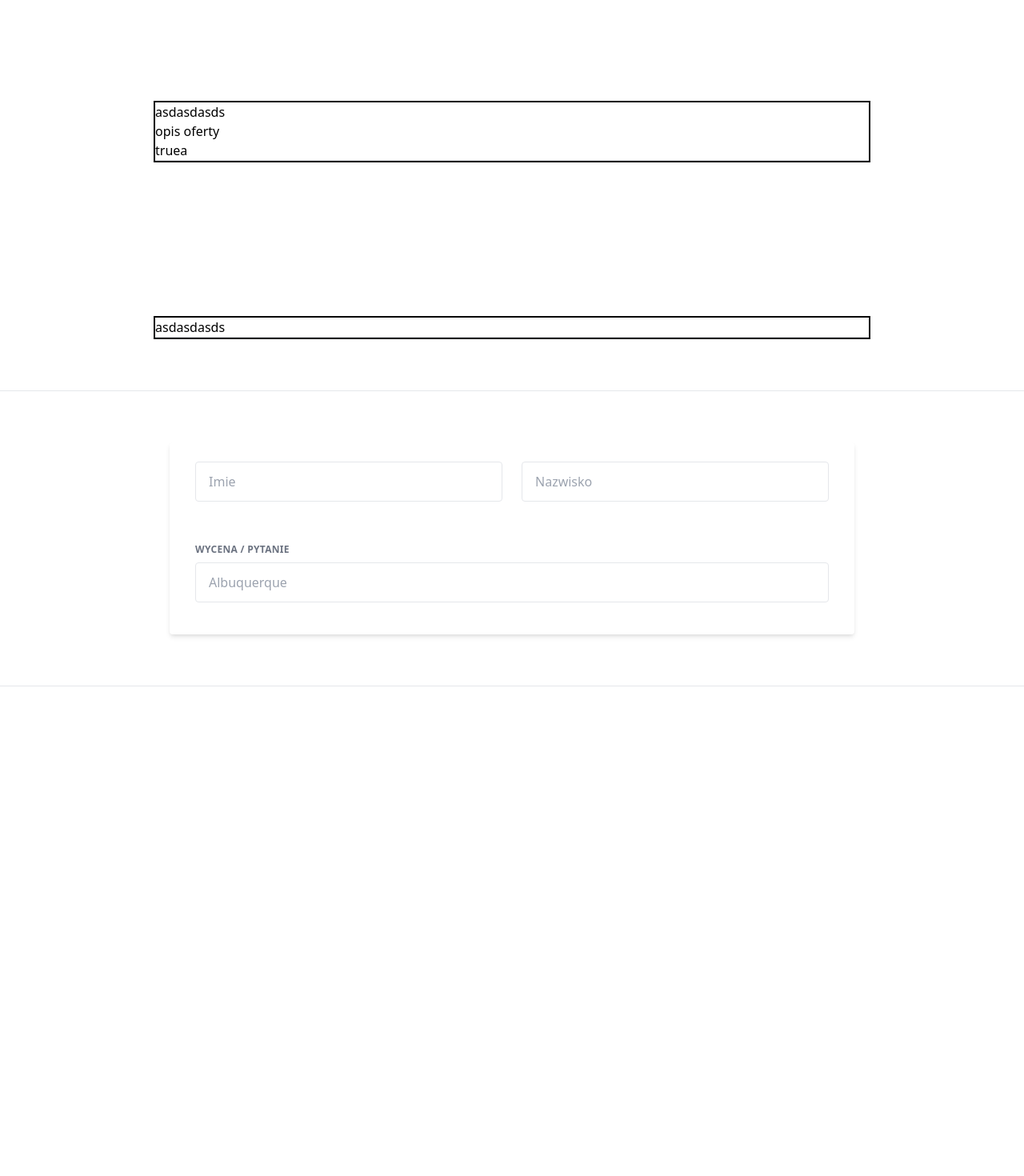
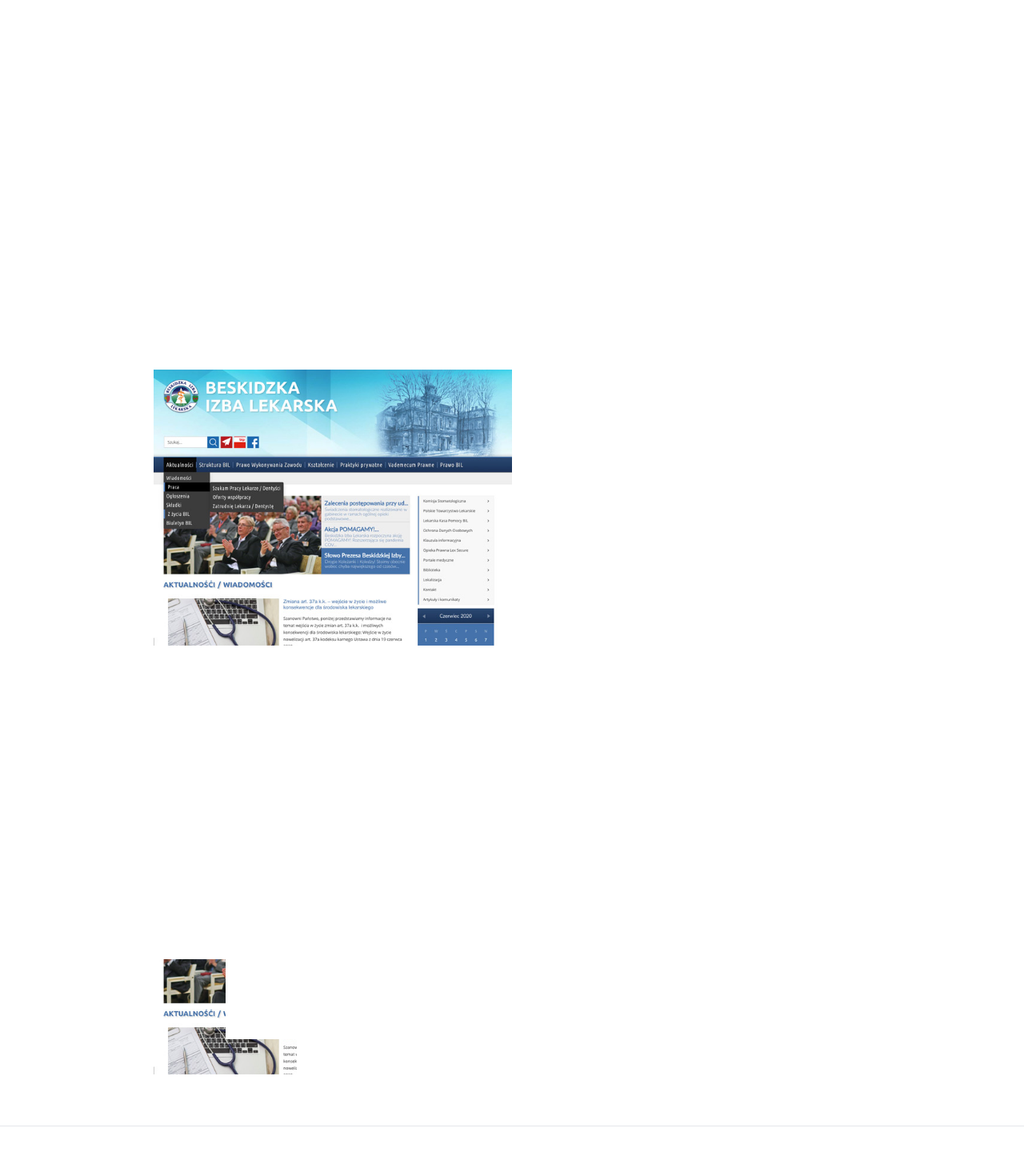
Before and after one commit to adamkarski/portfolio, a Next.js app: page /test_anim in a window 1280 px wide. Shown: the part 680-2150 px from the top of the page at 80% size. Before the commit the page ends 1562 px from the top, so only its background shows below. Built offline with nearby package versions, Linux system fonts and the light colour scheme.

Commit message:
anim work

```diff
--- a/components/imageOferta.js
+++ b/components/imageOferta.js
@@ -2,7 +2,6 @@ import { Component } from "react";
 import Link from "next/link";
 import { motion, useAnimation } from "framer-motion";
 import { InView } from "react-intersection-observer";
-
 
 const slideVariant = {
   hidden: {
@@ -17,16 +16,11 @@ const slideVariant = {
 };
 
 export default class ImgSlide extends Component {
-
-  animation = useAnimation();
-
   render() {
     const state = {
       height: {},
-      opis:{},
+      opis: {},
     };
-
-
 
     return (
       <InView>
@@ -37,13 +31,39 @@ export default class ImgSlide extends Component {
             slideAnimation.start(slideVariant.hidden);
           }
 
-          return
+          return;
           <>
+            <div className="container ">
+              <motion.div
+                key="iz1"
+                className="anim-oferta-image w-1/2 h-full bg-transparent"
+                initial={{ opacity: 0 }}
+                transform={{ delay: 400 }}
+                ref={ref}
+                animate={controls}
+              >
+                <div key="id0" className="flex-box-mask absolute">
+                  <motion.div
+                    initial={{ height: 0 }}
+                    animate={{ height: 100 }}
+                    transform={{ delay: 100 }}
+                    key="id1"
+                    className="flex-box-mask-item"
+                  ></motion.div>
 
+                  <div
+                    key="id2"
+                    className="flex-box-mask-item opacity-100"
+                  ></div>
+                  <div key="id3" className="flex-box-mask-item"></div>
+                  <div key="id4" className="flex-box-mask-item"></div>
+                  <div key="id5" className="flex-box-mask-item"></div>
+                </div>
 
-
-
-
+                {/* <img className="image_flex" src="http://stream404.art.pl/wp-content/uploads/2021/02/elektrolabs.jpg"/> */}
+                <img className="image_flex" src="/images/isba.jpg" />
+              </motion.div>
+            </div>
           </>;
         }}
       </InView>
--- a/components/imageOferta2.js
+++ b/components/imageOferta2.js
@@ -1,6 +1,6 @@
 import { InView } from "react-intersection-observer";
 import { motion, useAnimation } from "framer-motion";
-import { useState } from 'react';
+import { useState } from "react";
 const slideVariant = {
   hidden: {
     x: -200,
@@ -14,40 +14,67 @@ const slideVariant = {
   },
 };
 
-
 const ImgSlide = (props) => {
+  return (
+    <>
 
 
-  const SlideAnimation = useAnimation();
+      <div className="container ">
+        <motion.div
+          key="iz1"
+          className="anim-oferta-image w-1/2 h-full bg-transparent relative"
+          initial={{ opacity: 1 }}
+          transition={{ delay: 400 }}
+
+          //animate={props.visible}
+        >
+          <div key="id0" className="flex-box-mask absolute">
+            <motion.div
+              initial={{ height: 200 }}
+              animate={props.visible}
+              transition={{ delay: 56 }}
+
+              className="flex-box-mask-item"
+            ></motion.div>
+            <motion.div
+              initial={{ height: 300 }}
+              animate={props.visible}
+              transition={{ delay: 10 }}
+
+              className="flex-box-mask-item"
+            ></motion.div>
+              <motion.div
+              initial={{ height: 349 }}
+              animate={props.visible}
+              transition={{ delay: 30 }}
+
+              className="flex-box-mask-item"
+            ></motion.div>
+              <motion.div
+              initial={{ height: 349 }}
+              animate={props.visible}
+              transition={{ delay: 20 }}
+
+              className="flex-box-mask-item"
+            ></motion.div>
+              <motion.div
+              initial={{ height: 349 }}
+              animate={props.visible}
+              transition={{ delay: 2 }}
+
+              className="flex-box-mask-item"
+            ></motion.div>
 
 
 
-  return (
-    <InView>
-      {({ inView, ref, entry}) => {
-        if (inView) {
-          console.log("in wieee");
-        } else if (!inView) {
-          console.log("out wieee");
-        }
-        return (
-          <div>
-            <p className="text-black">  </p>
-            <motion.div
-              animate={{ scale: 1 }}
-              className="text-black w-100 border-black border-2 bordert-2 border-b-2"
-            >
-              asdasdasds
-              <br />
-              <p> {props.opis}</p>
-              <p> {props.visible}</p>
 
-              <hr />
-            </motion.div>
           </div>
-        );
-      }}
-    </InView>
+
+          {/* <img className="image_flex" src="http://stream404.art.pl/wp-content/uploads/2021/02/elektrolabs.jpg"/> */}
+          <img className="image_flex" src="/images/isba.jpg" />
+        </motion.div>
+      </div>
+    </>
   );
 };
 
--- a/pages/test_anim.js
+++ b/pages/test_anim.js
@@ -3,40 +3,23 @@ import { InView } from "react-intersection-observer";
 import { motion, useAnimation } from "framer-motion";
 import ImgSlide from "../components/imageOferta2";
 
-const titleProjectVariant = {
+const maleAnimationVariant = {
   hidden: {
-    x: -200,
     opacity: 0,
   },
   visible: {
-    x: 0,
     opacity: 1,
     transition: { duration: 1 },
   },
 };
-const gitTitleVariant = {
+
+const slideAnim = {
   hidden: {
-    x: 0,
-
-    opacity: 0,
+    height: 349,
+    transition: { duration: 1 },
   },
   visible: {
-    x: 0,
-
-    opacity: 1,
-    transition: { duration: 1 },
-  },
-};
-const gitLogoVariant = {
-  hidden: {
-    scale: 1,
-
-    opacity: 0,
-  },
-  visible: {
-    scale: 1,
-
-    opacity: 1,
+    height: 0,
     transition: { duration: 1 },
   },
 };
@@ -44,25 +27,36 @@ const gitLogoVariant = {
 const Oferta = ({}) => {
   const maleAnimation = useAnimation();
   const wordpressAnimation = useAnimation();
-  let varia ='true';
+  let passVariableAnim = {};
   return (
     <div id="projects">
+      <br />
+      <br />
+      <br />
+      <br />
+      <br />
+      <br />
+      <br />
+      <br />
+      <br />
+      <br />
+      <br />
+      <br />
+      <br />
+      <br />
       <InView>
         {({ inView, ref, entry }) => {
           if (inView) {
-            maleAnimation.start(titleProjectVariant.visible);
-            varia ='truea';
-
+            maleAnimation.start(maleAnimationVariant.visible);
+            passVariableAnim = slideAnim.visible;
           } else if (!inView) {
-            maleAnimation.start(titleProjectVariant.hidden);
-            varia ='falsea';
+            maleAnimation.start(maleAnimationVariant.hidden);
+            passVariableAnim = slideAnim.hidden;
           }
 
           return (
             <motion.div animate={maleAnimation} ref={ref}>
-
-
-              <ImgSlide opis={"opis oferty"} visible={varia}/>
+              <ImgSlide opis={"opis oferty"} visible={passVariableAnim} />
             </motion.div>
           );
         }}
@@ -80,9 +74,9 @@ const Oferta = ({}) => {
       <InView>
         {({ inView, ref, entry }) => {
           if (inView) {
-            wordpressAnimation.start(gitLogoVariant.visible);
+            wordpressAnimation.start(maleAnimationVariant.visible);
           } else if (!inView) {
-            wordpressAnimation.start(gitLogoVariant.hidden);
+            wordpressAnimation.start(maleAnimationVariant.hidden);
           }
           return (
             <motion.div ref={ref} animate={wordpressAnimation}>
```
